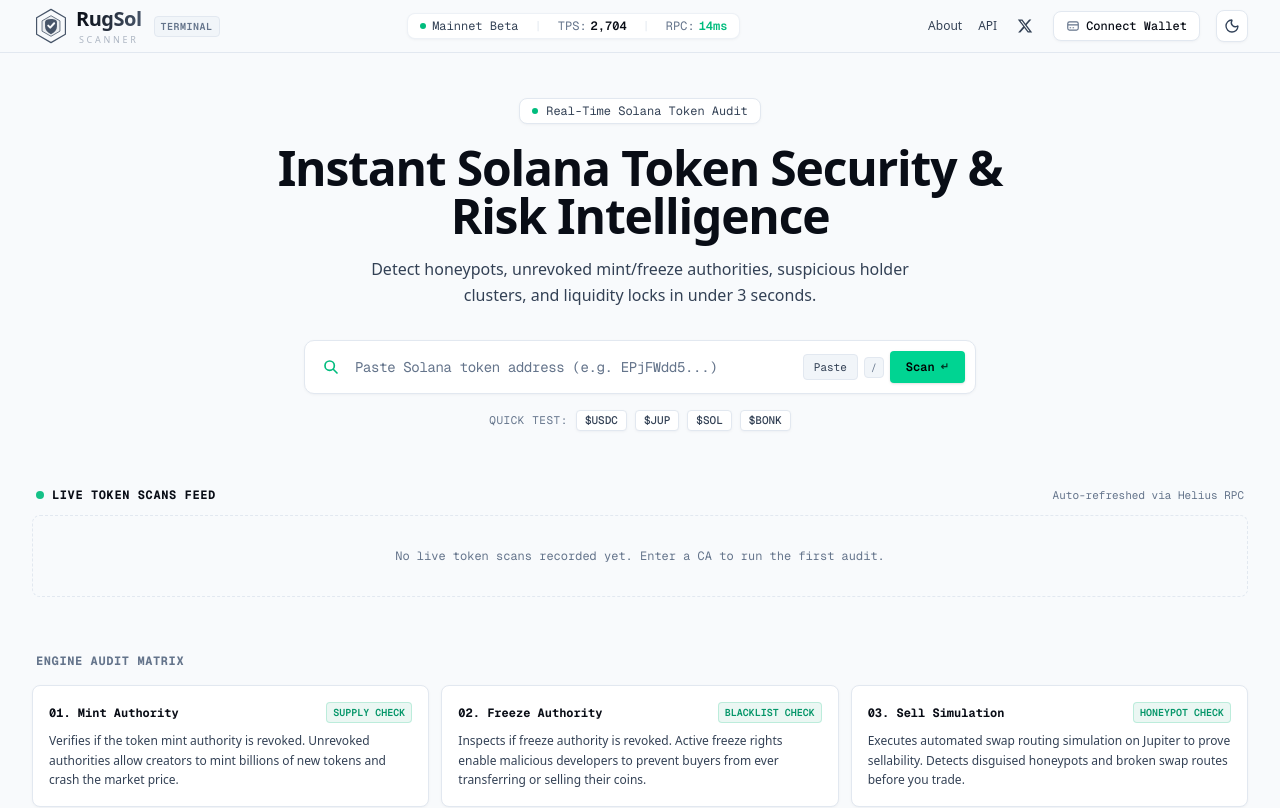
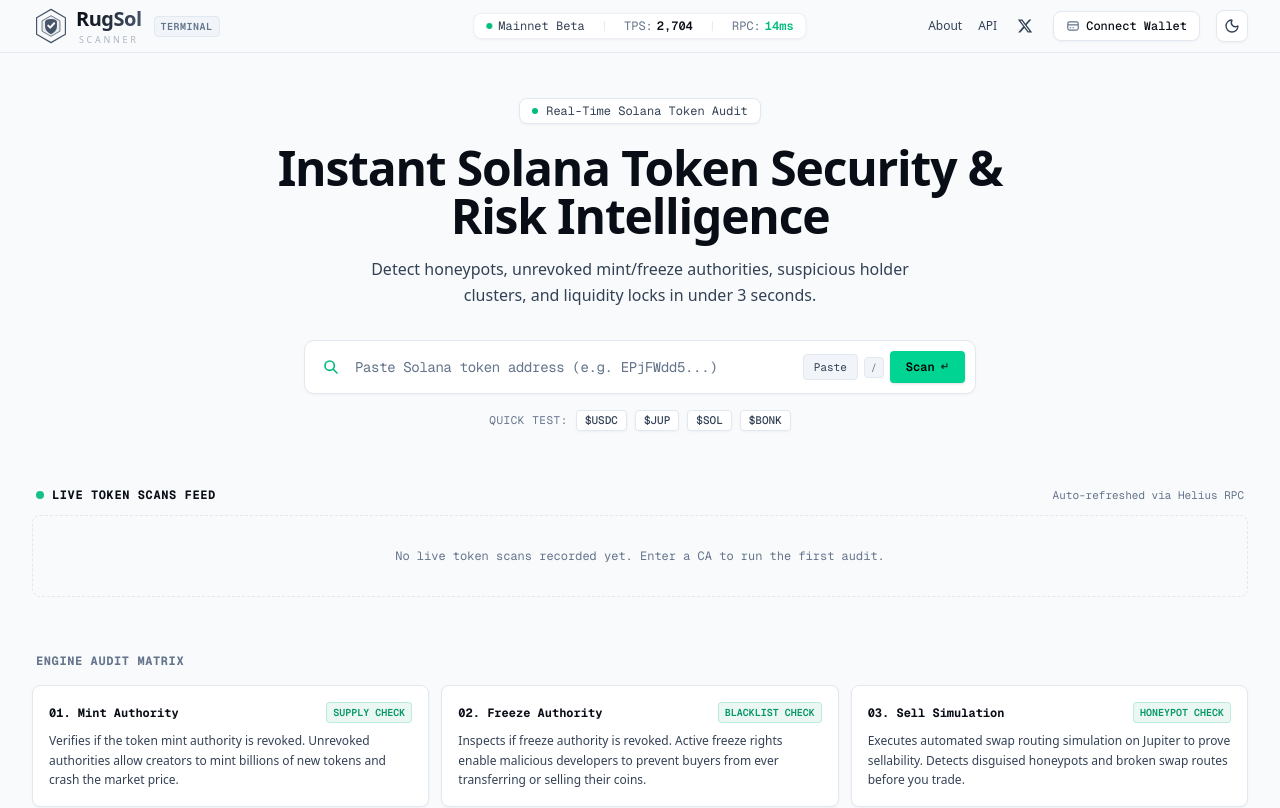
Before and after one commit to Luftflotte/rugsol, a Next.js app: page / in a window 1280 px wide. Shown: the top 808 px of the page. Built offline with nearby package versions, Linux system fonts and the light colour scheme.

Commit message:
fix: center live network ticker exactly in navbar via absolute positioning

```diff
--- a/components/Navbar.tsx
+++ b/components/Navbar.tsx
@@ -26,7 +26,7 @@
   return (
     <nav className="fixed top-0 left-0 right-0 z-50 border-b border-border-color bg-bg-main/90 backdrop-blur-md">
       <div className="mx-auto max-w-7xl px-3 sm:px-6 lg:px-8">
-        <div className="flex h-13 items-center justify-between gap-4">
+        <div className="relative flex h-13 items-center justify-between gap-4">
 
           {/* Logo & Terminal Tag */}
           <div className="flex items-center gap-3">
@@ -36,8 +36,8 @@
             </span>
           </div>
 
-          {/* Network Live Ticker (Middle) */}
-          <div className="hidden lg:flex items-center gap-4 text-xs font-mono text-text-muted border border-border-color/60 bg-bg-card px-3 py-1 rounded-md">
+          {/* Network Live Ticker (Mathematically Centered) */}
+          <div className="hidden lg:flex absolute left-1/2 top-1/2 -translate-x-1/2 -translate-y-1/2 items-center gap-4 text-xs font-mono text-text-muted border border-border-color/60 bg-bg-card px-3 py-1 rounded-md pointer-events-none select-none">
             <div className="flex items-center gap-1.5">
               <span className="w-1.5 h-1.5 rounded-full bg-emerald-500 animate-pulse" />
               <span className="text-text-secondary">Mainnet Beta</span>
```
